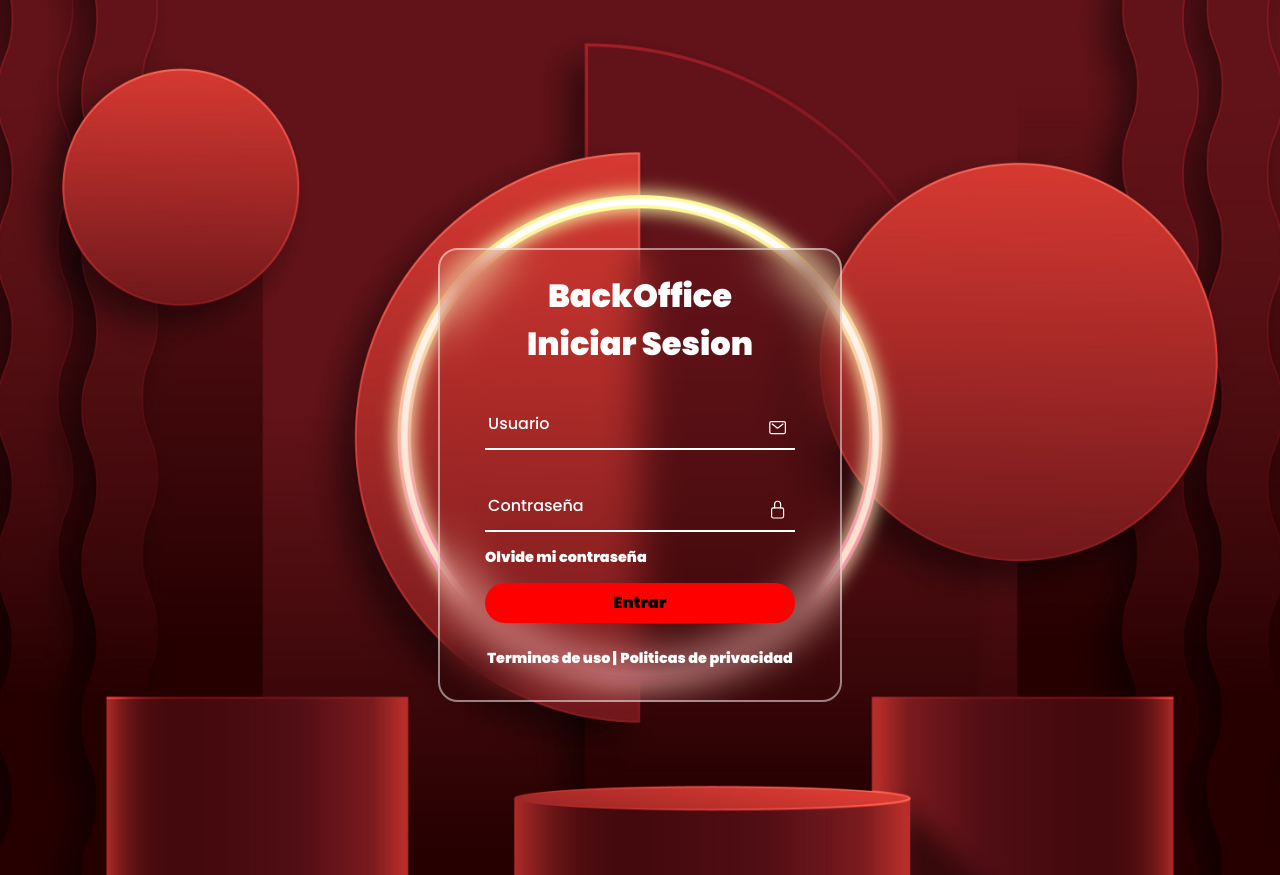
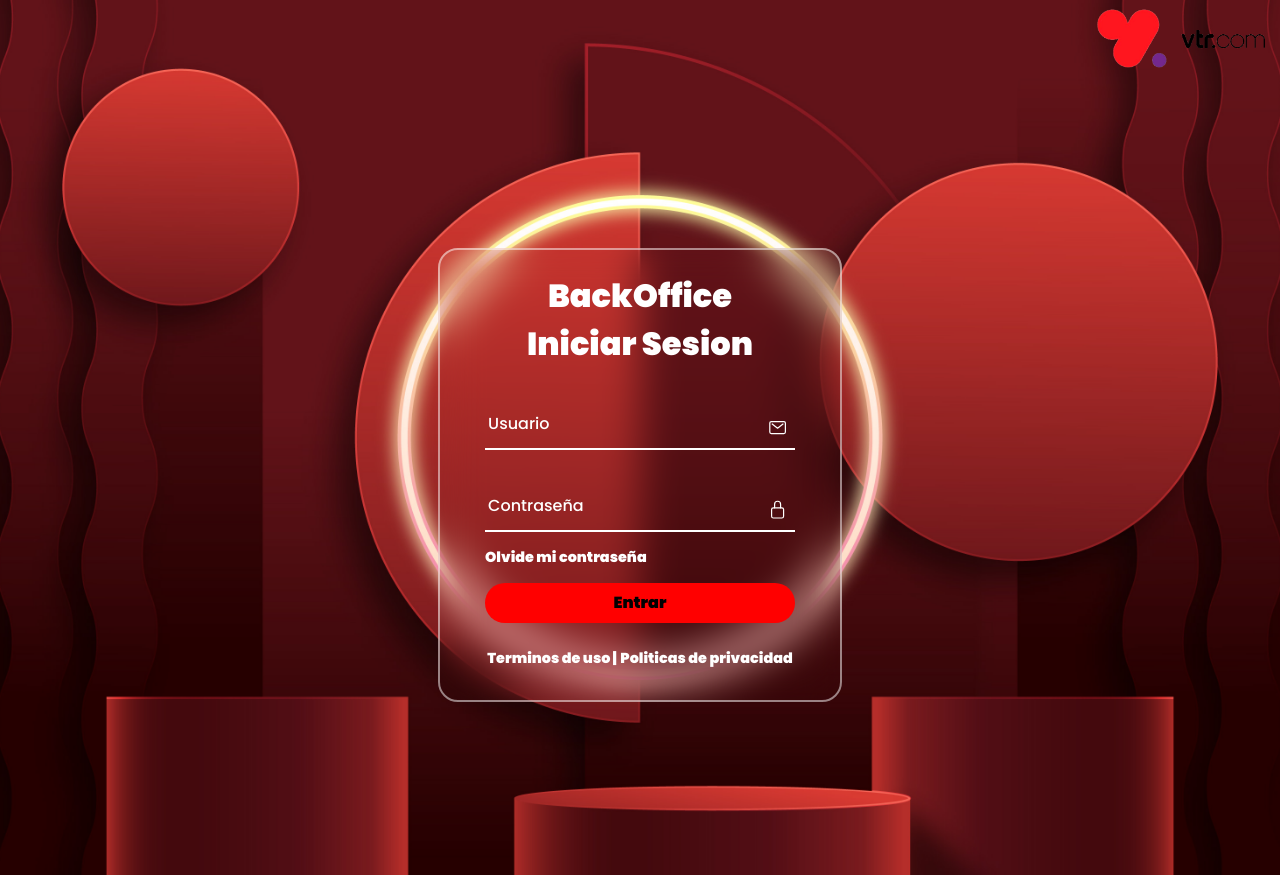
Before and after one commit to Samuel0322M/Automatic-gestion-and-Database, a plain HTML site: page index.html in a window 1280 px wide. Drawn offline with nearby package versions, Linux system fonts and the light colour scheme; the site is published under a folder, as on GitHub Pages, so addresses that start at the root find nothing.

Commit message:
Update index.html

```diff
--- a/index.html
+++ b/index.html
@@ -6,13 +6,13 @@
 <meta name="viewport" content="width=device-width, initial-scale=1.0">
 <link rel="stylesheet" href="Login/login.css">
 <title>Login</title>
-<link rel="icon" href="/Login/Logo-top.png" type="image/x-icon">
+<link rel="icon" href="Login/Logo-top.png" type="image/x-icon">
 
 </head>
 <body>
     <header class="header">
         <div class="logo">
-            <img src="/Login/Logo.png" alt="">
+            <img src="Login/Logo.png" alt="">
         </div>
         <!--
         <nav>
```
